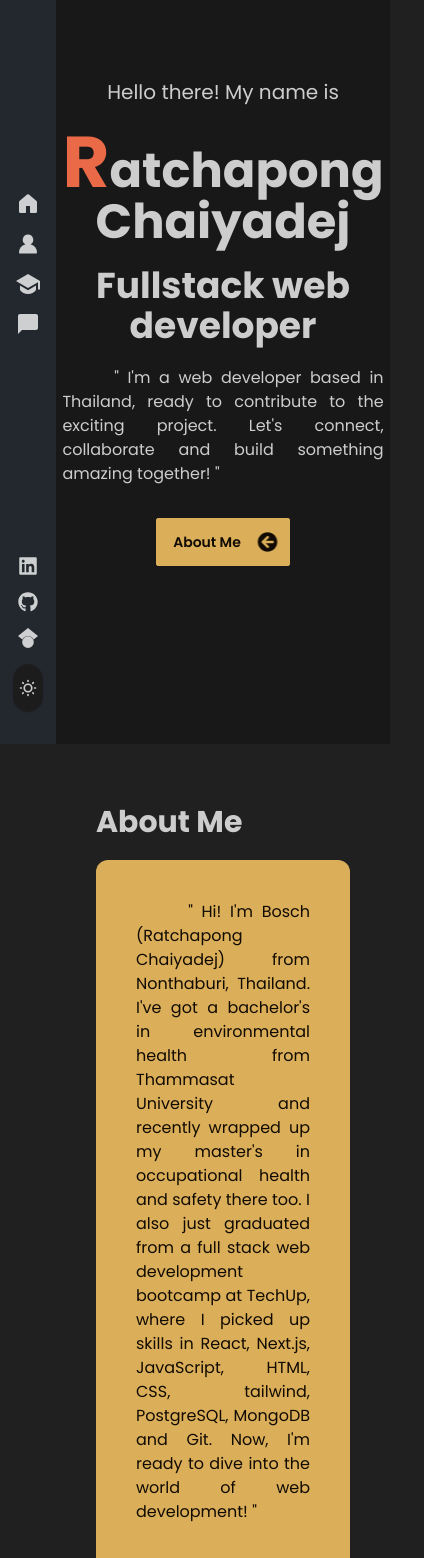
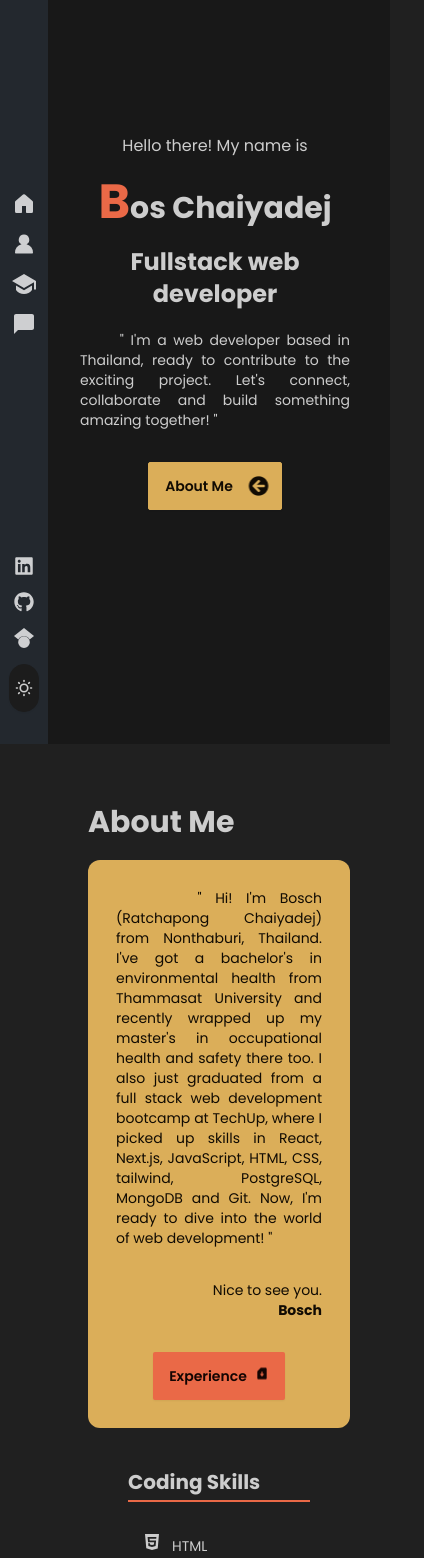
Before and after one commit to boschaiyadej/bosch-portfolio, a Next.js app: page / in a window 390 px wide. Shown: the part 100-1658 px from the top of the page, 424 px wide, since content can reach past the window. Built offline with nearby package versions, Linux system fonts and the light colour scheme.

Commit message:
feat: add responsive mobile

```diff
--- a/app/components/about/About.tsx
+++ b/app/components/about/About.tsx
@@ -11,21 +11,24 @@ const About: React.FC = () => {
   const { scrollTo } = useScroll();
 
   return (
-    <section id="about" className="min-h-screen h-fit bg-base-100 pl-14">
+    <section
+      id="about"
+      className="min-h-screen h-fit bg-base-100 sm:pl-14 pl-12"
+    >
       <div className="w-full h-full p-10">
         <h1 className="text-3xl font-bold hover:text-accent py-5">About Me</h1>
         <div className="grid md:grid-cols-2 xl:grid-cols-3">
-          <div className="h-fit w-full bg-warning text-warning-content rounded-xl p-10 mb-10">
-            <p className="text-justify">
+          <div className="h-fit w-full bg-warning text-warning-content rounded-xl sm:p-10 p-7 mb-10">
+            <p className="text-justify sm:text-md text-sm">
               &nbsp;&nbsp;&nbsp;&nbsp;&nbsp;&nbsp;
               {`" Hi! I'm Bosch (Ratchapong Chaiyadej) from Nonthaburi, Thailand. I've got a bachelor's in environmental health from Thammasat University and recently wrapped up my master's in occupational health and safety there too. I also just graduated from a full stack web development bootcamp at TechUp, where I picked up skills in React, Next.js, JavaScript, HTML, CSS, tailwind, PostgreSQL, MongoDB and Git. Now, I'm ready to dive into the world of web development! "`}
               &nbsp;
             </p>
             <div className="my-8">
-              <p className="text-end">Nice to see you.</p>
-              <p className="text-end font-bold">Bosch</p>
+              <p className="text-end sm:text-md text-sm">Nice to see you.</p>
+              <p className="text-end font-bold sm:text-md text-sm">Bosch</p>
             </div>
-            <div className="flex justify-end">
+            <div className="flex sm:justify-end justify-center">
               <button
                 onClick={() => scrollTo("experience")}
                 className="btn btn-accent text-accent-content hover:text-primary-content hover:bg-primary border-0 ease-in-out hover:-translate-y-0.5 hover:scale-110 duration-300"
--- a/app/components/about/CodeSkills.tsx
+++ b/app/components/about/CodeSkills.tsx
@@ -19,10 +19,9 @@ const codeSkills = [
   { icon: SiHtml5, label: "HTML" },
   { icon: SiCss3, label: "CSS" },
   { icon: SiJavascript, label: "JavaScript" },
-  { icon: SiTypescript, label: "TypeScript" },
   { icon: SiReact, label: "React" },
   { icon: SiRedux, label: "Redux" },
-  { icon: SiNextdotjs, label: "Next" },
+  { icon: SiNextdotjs, label: "Next.JS" },
   { icon: SiTailwindcss, label: "Tailwind" },
   { icon: SiBootstrap, label: "Bootstrap" },
   { icon: IoLogoNodejs, label: "Node.JS" },
@@ -33,14 +32,14 @@ const codeSkills = [
 
 const CodeSkills: React.FC = () => (
   <div className="px-10">
-    <h2 className="text-2xl font-bold border-b-2 border-accent pb-1 hover:text-accent">
+    <h2 className="sm:text-2xl text-xl font-bold border-b-2 border-accent pb-1 hover:text-accent">
       Coding Skills
     </h2>
     <div className="grid grid-cols-1 sm:grid-cols-2 xl:grid-cols-4 gap-4 mt-4 p-4">
       {codeSkills.map(({ icon: Icon, label }, index) => (
         <div key={index} className="flex flex-col items-start">
           <div className="flex items-center gap-3">
-            <Icon className="text-xl mb-2 hover:text-accent ease-in-out hover:-translate-y-1 hover:scale-110 hover:duration-300" />
+            <Icon className="sm:text-xl text-md mb-2 hover:text-accent ease-in-out hover:-translate-y-1 hover:scale-110 hover:duration-300" />
             <span className="text-sm sm:text-base hover:text-accent">
               {label}
             </span>
--- a/app/components/about/TechnicalSkills.tsx
+++ b/app/components/about/TechnicalSkills.tsx
@@ -14,7 +14,7 @@ const techSkills = [
 
 const TechSkills: React.FC = () => (
   <div className="px-10">
-    <h2 className="text-2xl font-bold border-b-2 border-accent pb-1 hover:text-accent">
+    <h2 className="sm:text-2xl text-xl font-bold border-b-2 border-accent pb-1 hover:text-accent">
       Technical Skills
     </h2>
     <div className="grid grid-cols-1 xl:grid-cols-3 gap-4 mt-4 p-4">
--- a/app/components/about/ToolsAndPrograms.tsx
+++ b/app/components/about/ToolsAndPrograms.tsx
@@ -8,7 +8,8 @@ import {
   SiClickup,
 } from "react-icons/si";
 import { FaDatabase, FaGithub } from "react-icons/fa";
-import { GiArchiveResearch } from "react-icons/gi";
+import { GiArchiveResearch, GiHazardSign } from "react-icons/gi";
+import { GrVirtualMachine } from "react-icons/gr";
 
 const toolsAndPrograms = [
   { icon: FaGithub, label: "Git/GitHub" },
@@ -20,18 +21,20 @@ const toolsAndPrograms = [
   { icon: SiMicrosoft, label: "MS. Word, Excel, PowerPoint, Visio" },
   { icon: SiClickup, label: "ClickUp" },
   { icon: SiSketchup, label: "SketchUp" },
+  { icon: GrVirtualMachine, label: "WEKA (Machine Learning)" },
+  { icon: GiHazardSign, label: "ALOHA (Hazard Modeling)" },
 ];
 
 const ToolsAndPrograms: React.FC = () => (
   <div className="px-10">
-    <h2 className="text-2xl font-bold border-b-2 border-accent pb-1 hover:text-accent">
+    <h2 className="sm:text-2xl text-xl font-bold border-b-2 border-accent pb-1 hover:text-accent">
       Program & Tools
     </h2>
     <div className="grid grid-cols-1 xl:grid-cols-3 gap-4 mt-4 p-4">
       {toolsAndPrograms.map(({ icon: Icon, label }, index) => (
         <div key={index} className="flex flex-col items-start">
           <div className="flex items-center gap-3">
-            <Icon className="text-xl mb-2 hover:text-accent ease-in-out hover:-translate-y-1 hover:scale-110 hover:duration-300" />
+            <Icon className="sm:text-xl text-md mb-2 hover:text-accent ease-in-out hover:-translate-y-1 hover:scale-110 hover:duration-300" />
             <span className="text-sm sm:text-base hover:text-accent">
               {label}
             </span>
--- a/app/components/contacts/Contact.tsx
+++ b/app/components/contacts/Contact.tsx
@@ -1,20 +1,25 @@
 import React from "react";
-import { MdSimCardDownload } from "react-icons/md";
 import ContactForm from "./ContactForm";
+import Image from "next/image";
 
 const Contact: React.FC = () => {
   return (
-    <section id="contact" className="min-h-screen h-fit bg-base-100 pl-14">
+    <section
+      id="contact"
+      className="min-h-screen h-fit bg-base-100 sm:pl-14 pl-12"
+    >
       <div className="w-full h-full p-10">
         <h1 className="text-3xl font-bold hover:text-accent py-5">
           Contact Me
         </h1>
         <div className="flex justify-center gap-20 max-md:gap-5 max-md:flex-wrap-reverse items-center">
           <ContactForm />
-          <img
+          <Image
             alt="contact"
             src="/images/contact-me.png"
             className="size-[25%] max-md:size-[50%] mt-5"
+            width={720}
+            height={720}
           />
         </div>
       </div>
--- a/app/components/contacts/ContactForm.tsx
+++ b/app/components/contacts/ContactForm.tsx
@@ -56,7 +56,7 @@ const ContactForm: React.FC = () => {
       } else {
         setErrorMessage("Failed to send message. Please try again.");
       }
-    } catch (error) {
+    } catch {
       setErrorMessage("An error occurred. Please try again.");
     } finally {
       setIsSubmitting(false);
@@ -66,7 +66,7 @@ const ContactForm: React.FC = () => {
   return (
     <section>
       <form name="contact-form" onSubmit={handleSubmit}>
-        <div className="mt-5 grid grid-cols-1 gap-x-6 gap-y-8 sm:grid-cols-6">
+        <div className="mt-5 grid grid-cols-1 gap-x-6 sm:gap-y-8 gap-y-0 sm:grid-cols-6">
           <div className="sm:col-span-3 mt-2">
             <label
               htmlFor="firstName"
--- a/app/components/experience/ExCard.tsx
+++ b/app/components/experience/ExCard.tsx
@@ -13,9 +13,11 @@ const ExCard: React.FC<ExCardProps> = ({ icon, year, title, desc }) => {
       <div className="absolute left-[-0.7rem] py-[0.4375rem] top-0 text-xl bg-base-300 hover:text-accent ease-in-out hover:-translate-y-1 hover:scale-110 hover:duration-300">
         {icon}
       </div>
-      <span className="text-base hover:text-accent">{year}</span>
-      <h3 className="text-base font-bold hover:text-accent">{title}</h3>
-      <p className="text-sm hover:text-accent">{desc}</p>
+      <span className="sm:text-base text-sm hover:text-accent">{year}</span>
+      <h3 className="sm:text-base text-sm font-bold hover:text-accent">
+        {title}
+      </h3>
+      <p className="sm:text-base text-sm hover:text-accent">{desc}</p>
     </div>
   );
 };
--- a/app/components/experience/Experience.tsx
+++ b/app/components/experience/Experience.tsx
@@ -10,7 +10,10 @@ const Experience: React.FC = () => {
   const training = TrainingData;
 
   return (
-    <section className="min-h-screen h-fit bg-base-300 pl-14" id="experience">
+    <section
+      className="min-h-screen h-fit bg-base-300 sm:pl-14 pl-12"
+      id="experience"
+    >
       <div className="w-full h-full p-10">
         <h1 className="text-3xl font-bold hover:text-accent py-5">
           Experience
--- a/app/components/hero/Hero.tsx
+++ b/app/components/hero/Hero.tsx
@@ -8,17 +8,19 @@ const Hero: React.FC = () => {
   const { scrollTo } = useScroll();
 
   return (
-    <section className="h-screen w-full bg-base-300 pl-14" id="hero">
+    <section className="h-screen w-full bg-base-300 pl-10 sm:pl-14" id="hero">
       <div className="h-full w-full flex items-center justify-center">
         <div className="flex flex-col gap-5 text-center text-base-content p-10">
-          <h4 className="text-xl">Hello there! My name is</h4>
-          <h1 className="text-5xl font-bold">
-            <span className="text-7xl text-accent">R</span>
-            atchapong Chaiyadej
+          <h4 className="sm:text-xl text-md">Hello there! My name is</h4>
+          <h1 className="sm:text-5xl text-3xl font-bold">
+            <span className="sm:text-7xl text-5xl text-accent">B</span>
+            os Chaiyadej
           </h1>
-          <h1 className="text-4xl font-bold">Fullstack web developer</h1>
+          <h1 className="sm:text-4xl text-2xl font-bold">
+            Fullstack web developer
+          </h1>
           <div className="flex justify-center">
-            <p className="text-justify max-w-[540px]">
+            <p className="text-justify sm:text-md text-sm max-w-[540px]">
               &nbsp;&nbsp;&nbsp;&nbsp;&nbsp;&nbsp;
               {`" I'm a web developer based in Thailand, ready to contribute to the exciting project. Let's connect, collaborate and build something amazing together! "`}
             </p>
--- a/app/components/sidebar/Sidebar.tsx
+++ b/app/components/sidebar/Sidebar.tsx
@@ -18,7 +18,7 @@ const Sidebar: React.FC = () => {
 
   return (
     <aside
-      className="fixed h-full left-0 top-0 bottom-0 bg-neutral w-14"
+      className="fixed h-full left-0 top-0 bottom-0 bg-neutral sm:w-14 w-12"
       id="sidebar"
     >
       <div className="flex flex-col justify-between items-center h-full w-full py-8">
```
